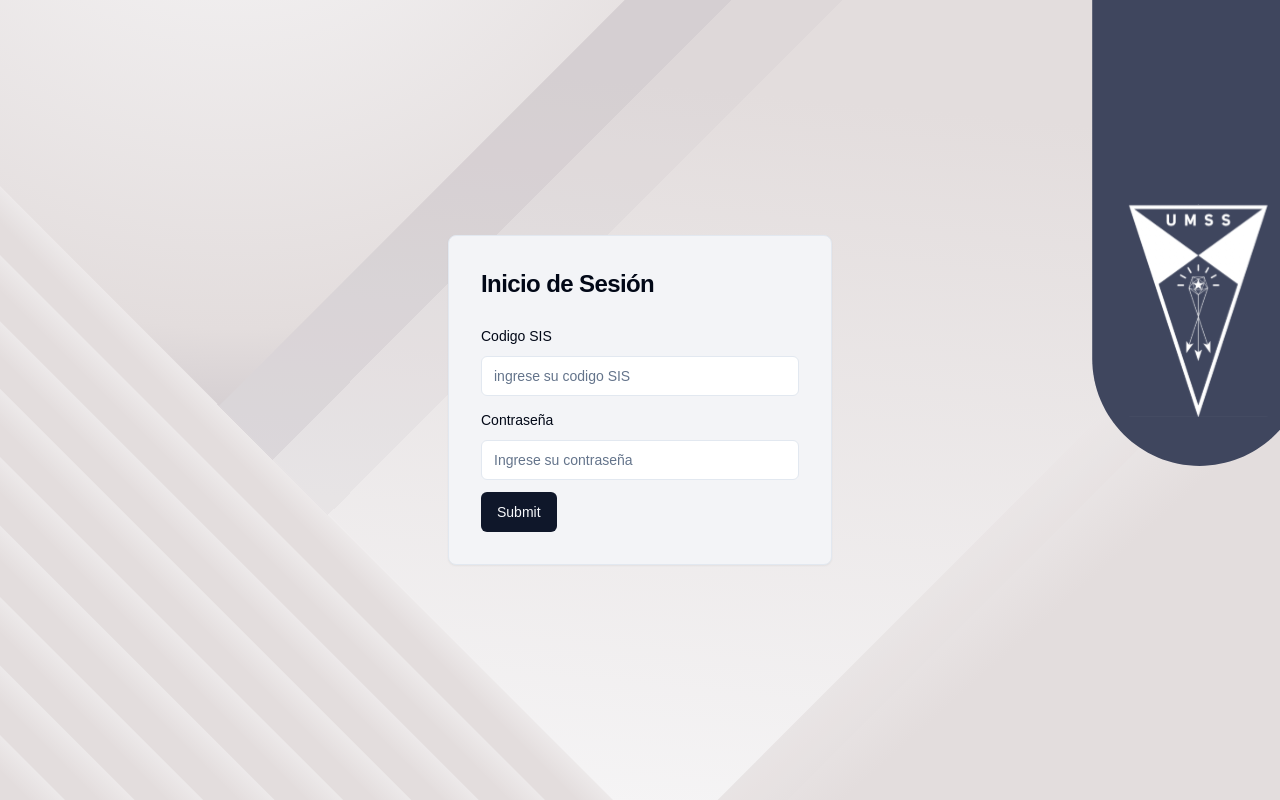
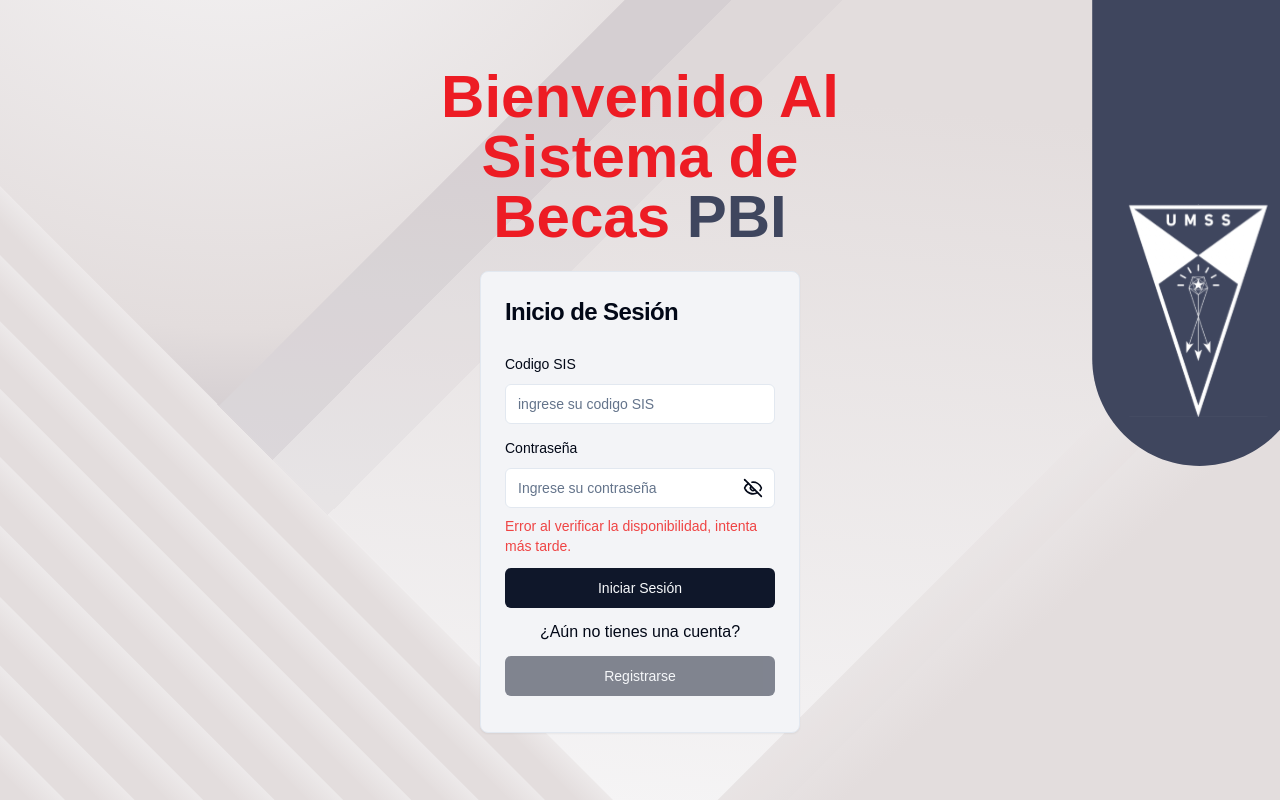
Before and after one commit to 202202541/front-becas-PBI, a Next.js app in the folder becapbi/: page /login in a window 1280 px wide. Built offline with nearby package versions, Linux system fonts and the light colour scheme; no server answers.

Commit message:
login con zod

```diff
--- a/becapbi/src/app/components/UserLogin.tsx
+++ b/becapbi/src/app/components/UserLogin.tsx
@@ -1,44 +1,84 @@
 "use client"
-import React from 'react'
 import { z } from "zod"
 import { zodResolver } from "@hookform/resolvers/zod"
 import { useForm } from "react-hook-form"
 import { Form, FormControl, FormField, FormItem, FormLabel, FormMessage } from '@/components/ui/form'
+import { AxiosServiceCiclo, AxiosServiceLogin } from '@/lib/Services/axios.service'
 import { Input } from '@/components/ui/input'
+import { PasswordInput } from "@/components/ui/password-input"
 import { Button } from '@/components/ui/button'
-import {Card,CardContent,CardHeader,CardTitle} from "@/components/ui/card"
+import { Card, CardContent, CardHeader, CardTitle } from "@/components/ui/card"
+import { useRouter } from 'next/navigation'
+import { useAuth } from '@/context/AuthContext'
+import { useEffect, useState } from 'react'
 
 const UserLogin = () => {
+
+  const router = useRouter()
+  const { setAuthData } = useAuth()
+  const [activo, setActivo] = useState<boolean>(false)
+  const [errorMessage, setErrorMessage] = useState<string | null>(null)
+
   const formSchema = z.object({
-    codigoSis: z.string()
-    .regex(/^\d+$/, "El código SIS debe contener solo números")
-    .min(1, "Este campo no puede estar vacio")
-    .max(50, "Este no es un codigo SIS correcto"),
+    username: z.string()
+      .min(1, "Requerido")
+      .regex(/^\d+$/, "El código SIS debe contener solo números")
+      .max(50, "Este no es un codigo SIS correcto"),
     password: z.string()
-    .min(1, "Este campo no puede estar vacio")
-    .max(50, "La contraseña es demasiado larga"),
+      .min(1, "Requerido")
+      .max(50, "La contraseña es demasiado larga"),
   })
   const form = useForm<z.infer<typeof formSchema>>({
     resolver: zodResolver(formSchema),
     defaultValues: {
       password: "",
-      codigoSis: "",
+      username: "",
     },
   })
-  function onSubmit(values: z.infer<typeof formSchema>) {
-    console.log(values)
+
+  async function onSubmit(values: z.infer<typeof formSchema>) {
+    setErrorMessage(null)
+    const { username, password } = values
+    console.log({ username, password })
+    try {
+      const respuesta = await AxiosServiceLogin({ username, password })
+      if (respuesta.statusCode === 200) {
+        setAuthData(respuesta.token, respuesta.uuid)
+        router.push("/inicio")
+        console.log("token: ", respuesta.token)
+        console.log("uuid: ", respuesta.uuid)
+      } else {
+        setErrorMessage(respuesta.message)
+      }
+    } catch (error) {
+      setErrorMessage("Error en el servidor. Inténtelo de nuevo.")
+    }
   }
+
+  useEffect(() => {
+    const validarHabilitado = async () => {
+      try {
+        const respuesta = await AxiosServiceCiclo()
+        const datos = respuesta.data
+        setActivo(datos.activo)
+      } catch (error) {
+        setErrorMessage("Error al verificar la disponibilidad, intenta más tarde.")
+      }
+    }
+    validarHabilitado()
+  }, [])
+
   return (
-    <Card className="mx-auto max-w-sm p-2 w-full bg-[#F3F4F7]">
+    <Card className="mx-auto max-w-xs w-full bg-[#F3F4F7]">
       <CardHeader>
         <CardTitle className="text-2xl">Inicio de Sesión</CardTitle>
       </CardHeader>
       <CardContent>
         <Form {...form}>
-          <form onSubmit={form.handleSubmit(onSubmit)} className="space-y-3">
+          <form onSubmit={form.handleSubmit(onSubmit)} className="space-y-3 mb-3">
             <FormField
               control={form.control}
-              name="codigoSis"
+              name="username"
               render={({ field }) => (
                 <FormItem>
                   <FormLabel>Codigo SIS</FormLabel>
@@ -63,15 +103,22 @@
                 <FormItem>
                   <FormLabel>Contraseña</FormLabel>
                   <FormControl>
-                    <Input placeholder="Ingrese su contraseña" {...field} />
+                    <PasswordInput placeholder="Ingrese su contraseña" {...field} />
                   </FormControl>
                   <FormMessage />
+                  {errorMessage && <p className="text-red-500 text-sm">{errorMessage}</p>}
                 </FormItem>
               )}
             />
-            <Button type="submit">Submit</Button>
+            <Button type="submit" className="w-full mt-3">Iniciar Sesión</Button>
           </form>
         </Form>
+        <p className="text-center">¿Aún no tienes una cuenta?</p>
+        <Button
+          className="w-full my-3"
+          onClick={() => router.push('/register')}
+          disabled={!activo}
+        >Registrarse</Button>
       </CardContent>
     </Card>
   )
--- a/becapbi/src/app/login/page.tsx
+++ b/becapbi/src/app/login/page.tsx
@@ -3,10 +3,19 @@
 
 const Login = () => {
   return (
-    <div className="flex justify-center items-center h-screen bg-[url('/PBI.svg')] bg-cover bg-center">
-      <UserLogin />
+    <div className="relative h-screen bg-[url('/PBI.svg')] bg-cover bg-center">
+      <div className="absolute inset-0 flex flex-col justify-center items-center">
+        <div className="text-center mb-6">
+          <h2 className="text-6xl font-bold text-customRed">Bienvenido Al</h2>
+          <h2 className="text-6xl font-semibold text-customRed">Sistema de</h2>
+          <h2 className="text-6xl font-semibold text-customRed">Becas <span className="text-customBlue">PBI</span>
+          </h2>
+        </div>
+        <div className="w-full max-w-md">
+          <UserLogin />
+        </div>
+      </div>
     </div>
   )
 }
-
 export default Login
--- a/becapbi/src/app/page.tsx
+++ b/becapbi/src/app/page.tsx
@@ -1,123 +1,123 @@
-"use client";
+// "use client";
 
-import React, { useEffect, useState } from 'react';
-import { useRouter } from 'next/navigation';
-import { Button } from '@/components/ui/button';
-import { Label } from "@/components/ui/label";
-import { Input } from "@/components/ui/input";
-import { AxiosServiceCiclo , AxiosServiceLogin} from '@/lib/Services/axios.service';
-import { useAuth } from '@/context/AuthContext';
+// import React, { useEffect, useState } from 'react';
+// import { useRouter } from 'next/navigation';
+// import { Button } from '@/components/ui/button';
+// import { Label } from "@/components/ui/label";
+// import { Input } from "@/components/ui/input";
+// import { AxiosServiceCiclo , AxiosServiceLogin} from '@/lib/Services/axios.service';
+// import { useAuth } from '@/context/AuthContext';
 
-const Login : React.FC = () => {
-    const router = useRouter();
-    const {setAuthData} = useAuth();
-    const [activo, setActivo] = useState<boolean>(false);
-    const [username, setUsername] = useState<string>('');
-    const [password, setPassword] = useState<string>('');
-    const [errorMessage, setErrorMessage] = useState<string | null>(null);
+// const Login : React.FC = () => {
+//     const router = useRouter();
+//     const {setAuthData} = useAuth();
+//     const [activo, setActivo] = useState<boolean>(false);
+//     const [username, setUsername] = useState<string>('');
+//     const [password, setPassword] = useState<string>('');
+//     const [errorMessage, setErrorMessage] = useState<string | null>(null);
 
 
-    useEffect(() => {
-        const validarHabilitado = async () => {
-            try {
-                const respuesta = await AxiosServiceCiclo()
-                const datos = respuesta.data;
-                console.log("Respuesta del ciclo formulario ", datos)
-                setActivo(datos.activo);
-            } catch (error) {
-                console.error("Error al verificar la disponibilidad: ", error);
-                setErrorMessage("Error al verificar la disponibilidad, intenta más tarde.");
-            }
-        };
-        validarHabilitado();
-    }, []);
+//     useEffect(() => {
+//         const validarHabilitado = async () => {
+//             try {
+//                 const respuesta = await AxiosServiceCiclo()
+//                 const datos = respuesta.data;
+//                 console.log("Respuesta del ciclo formulario ", datos)
+//                 setActivo(datos.activo);
+//             } catch (error) {
+//                 console.error("Error al verificar la disponibilidad: ", error);
+//                 setErrorMessage("Error al verificar la disponibilidad, intenta más tarde.");
+//             }
+//         };
+//         validarHabilitado();
+//     }, []);
 
-    const handleLogin = async (e: React.FormEvent) => {
-        e.preventDefault();
-        setErrorMessage(null);
-        console.log({username, password})
-        if (!username || !password) {
-            setErrorMessage("Por favor, ingrese ambos campos.");
-            return;
-        }
+//     const handleLogin = async (e: React.FormEvent) => {
+//         e.preventDefault();
+//         setErrorMessage(null);
+//         console.log({username, password})
+//         if (!username || !password) {
+//             setErrorMessage("Por favor, ingrese ambos campos.");
+//             return;
+//         }
 
-        try {
-            const respuesta  = await AxiosServiceLogin({username, password})
-            console.log("respuesta de login" , respuesta)
-            console.log("respuesta" , respuesta)
+//         try {
+//             const respuesta  = await AxiosServiceLogin({username, password})
+//             console.log("respuesta de login" , respuesta)
+//             console.log("respuesta" , respuesta)
 
-            if(respuesta.statusCode === 200){
-                console.log(respuesta)
-                setAuthData(respuesta.token, respuesta.uuid)
-                router.push('/inicio')
-                console.log("token: " , respuesta.token);
-                console.log("uuid: ", respuesta.uuid);
-            }
-            console.log("Respuesta", respuesta.message);
-            setErrorMessage(respuesta.message);
+//             if(respuesta.statusCode === 200){
+//                 console.log(respuesta)
+//                 setAuthData(respuesta.token, respuesta.uuid)
+//                 router.push('/inicio')
+//                 console.log("token: " , respuesta.token);
+//                 console.log("uuid: ", respuesta.uuid);
+//             }
+//             console.log("Respuesta", respuesta.message);
+//             setErrorMessage(respuesta.message);
 
-        } catch (error) {
-            console.error("Error durante el inicio de sesión: ", error);
-        }
-    };
+//         } catch (error) {
+//             console.error("Error durante el inicio de sesión: ", error);
+//         }
+//     };
 
 
 
-    return (
-        <div className="bg-[#26313c] h-screen flex items-center justify-center p-1 bg-[url('/PBI.svg')] bg-cover bg-center">
-            <div className='bg-[#16202a] text-white flex items-center justify-center flex-col p-7 w-96 rounded-lg shadow-lg'>
-                <div className='my-4'>
-                    <h1 className='text-3xl font-semibold'>Login</h1>
-                    <p className='mt-2 text-xs text-slate-400'>Iniciar sesión o registrarse</p>
-                </div>
+//     return (
+//         <div className="bg-[#26313c] h-screen flex items-center justify-center p-1 bg-[url('/PBI.svg')] bg-cover bg-center">
+//             <div className='bg-[#16202a] text-white flex items-center justify-center flex-col p-7 w-96 rounded-lg shadow-lg'>
+//                 <div className='my-4'>
+//                     <h1 className='text-3xl font-semibold'>Login</h1>
+//                     <p className='mt-2 text-xs text-slate-400'>Iniciar sesión o registrarse</p>
+//                 </div>
 
 
-                {errorMessage && (
-                    <div className="text-red-500 bg-red-100 p-3 rounded mb-4">
-                        <strong>Error:</strong> {errorMessage}
-                    </div>
-                )}
+//                 {errorMessage && (
+//                     <div className="text-red-500 bg-red-100 p-3 rounded mb-4">
+//                         <strong>Error:</strong> {errorMessage}
+//                     </div>
+//                 )}
 
-                <form onSubmit={handleLogin}>
-                    <Label htmlFor='username'>Usuario</Label>
-                    <Input
-                        className='mt-2 mb-4 bg-transparent rounded-full'
-                        type='text'
-                        id='username'
-                        placeholder='usuario'
-                        value={username}
-                        onChange={(e) => setUsername(e.target.value)}
-                    />
+//                 <form onSubmit={handleLogin}>
+//                     <Label htmlFor='username'>Usuario</Label>
+//                     <Input
+//                         className='mt-2 mb-4 bg-transparent rounded-full'
+//                         type='text'
+//                         id='username'
+//                         placeholder='usuario'
+//                         value={username}
+//                         onChange={(e) => setUsername(e.target.value)}
+//                     />
 
-                    <Label htmlFor='password'>Contraseña</Label>
-                    <Input
-                        className='mt-2 mb-4 bg-transparent rounded-full'
-                        type='password'
-                        id='password'
-                        placeholder='password'
-                        value={password}
-                        onChange={(e) => setPassword(e.target.value)}
-                    />
+//                     <Label htmlFor='password'>Contraseña</Label>
+//                     <Input
+//                         className='mt-2 mb-4 bg-transparent rounded-full'
+//                         type='password'
+//                         id='password'
+//                         placeholder='password'
+//                         value={password}
+//                         onChange={(e) => setPassword(e.target.value)}
+//                     />
 
-                    <Button
-                        type="submit"
-                        className="w-full mt-6 bg-indigo-600 rounded-full hover:bg-indigo-700"
-                    >
-                        Login
-                    </Button>
+//                     <Button
+//                         type="submit"
+//                         className="w-full mt-6 bg-indigo-600 rounded-full hover:bg-indigo-700"
+//                     >
+//                         Login
+//                     </Button>
 
-                    <Button
-                        type='button'
-                        className='w-full mt-6 bg-indigo-600 rounded-full hover:bg-indigo-700'
-                        onClick={() => router.push('/register')}
-                        disabled={!activo}
-                    >
-                        Registrarse
-                    </Button>
-                </form>
-            </div>
-        </div>
-    );
-};
+//                     <Button
+//                         type='button'
+//                         className='w-full mt-6 bg-indigo-600 rounded-full hover:bg-indigo-700'
+//                         onClick={() => router.push('/register')}
+//                         disabled={!activo}
+//                     >
+//                         Registrarse
+//                     </Button>
+//                 </form>
+//             </div>
+//         </div>
+//     );
+// };
 
-export default Login;
+// export default Login;
--- a/becapbi/src/app/register/page.tsx
+++ b/becapbi/src/app/register/page.tsx
@@ -41,6 +41,7 @@
 	const [tipoColegio, setTipoColegio] = useState<Datos[]>([]);
 	const [estadoCivil, setEstadoCivil] = useState<DatosP>({});
 	const [sexos, setSexos] = useState<DatosP>({});
+	const [errorM, setErrorM]= useState<string | null>(null);
 
 	const [formData, setFormData] = useState<FormData>({
 		"apellido1":"",
--- /dev/null
+++ b/becapbi/src/components/ui/password-input.tsx
@@ -0,0 +1,31 @@
+import * as React from "react"
+import { Input } from '@/components/ui/input'
+import { cn } from "@/lib/utils"
+import { EyeIcon, EyeOffIcon } from "lucide-react"
+
+const PasswordInput = React.forwardRef<HTMLInputElement, React.ComponentProps<"input">>(
+  ({ className, type, ...props }, ref) => {
+    const [showPassword, setshowPassword] = React.useState(false)
+
+    return (
+      <div className="relative">
+        <Input
+          type={showPassword ? "text" : "password"}
+          className={cn("pr-10", className)}
+          {...props}
+          ref={ref}
+        />
+        <button
+          type="button"
+          className="absolute inset-y-0 right-0 flex items-center pr-3"
+          onClick={() => setshowPassword(!showPassword)}
+        >
+          {showPassword ? <EyeIcon className="h-5 w-5" /> : <EyeOffIcon className="h-5 w-5" />}
+        </button>
+      </div>
+    )
+  }
+)
+PasswordInput.displayName = "PasswordInput"
+
+export { PasswordInput }
--- a/becapbi/src/lib/Services/axios.service.tsx
+++ b/becapbi/src/lib/Services/axios.service.tsx
@@ -19,10 +19,7 @@
 export const AxiosServiceLogin = async (data: { username: string, password: string }) => {
   const response = await axiosPostulacionInstance.post<LoginResponse>('postulante/login', data)
   return response.data
-
 }
-
-
 
 
 export const AxiosServiceClasificadoresCrea = () => {
--- a/becapbi/tailwind.config.ts
+++ b/becapbi/tailwind.config.ts
@@ -49,7 +49,9 @@
   				'3': 'hsl(var(--chart-3))',
   				'4': 'hsl(var(--chart-4))',
   				'5': 'hsl(var(--chart-5))'
-  			}
+  			},
+				customBlue: "#3F465E",
+				customRed: "#ED1C24",
   		},
   		borderRadius: {
   			lg: 'var(--radius)',
```
